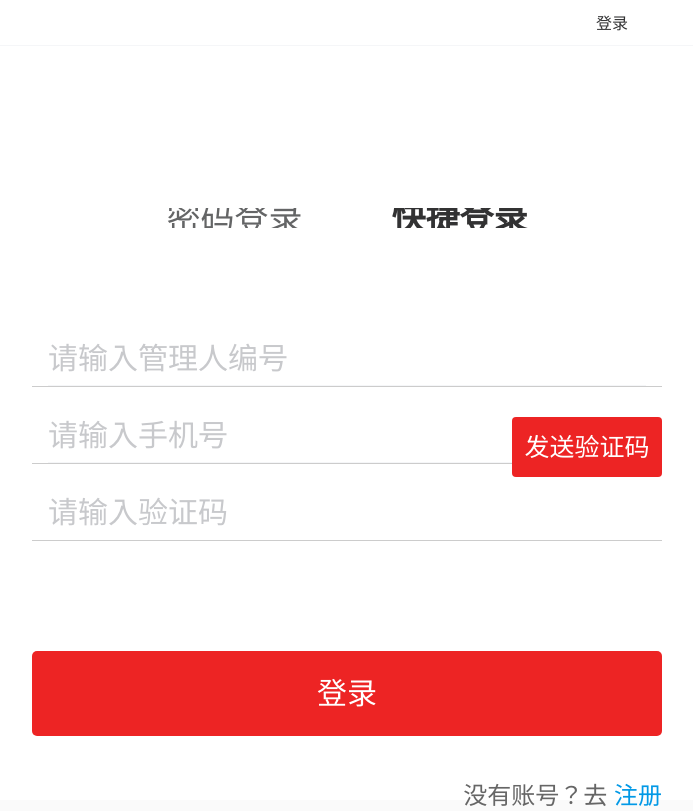
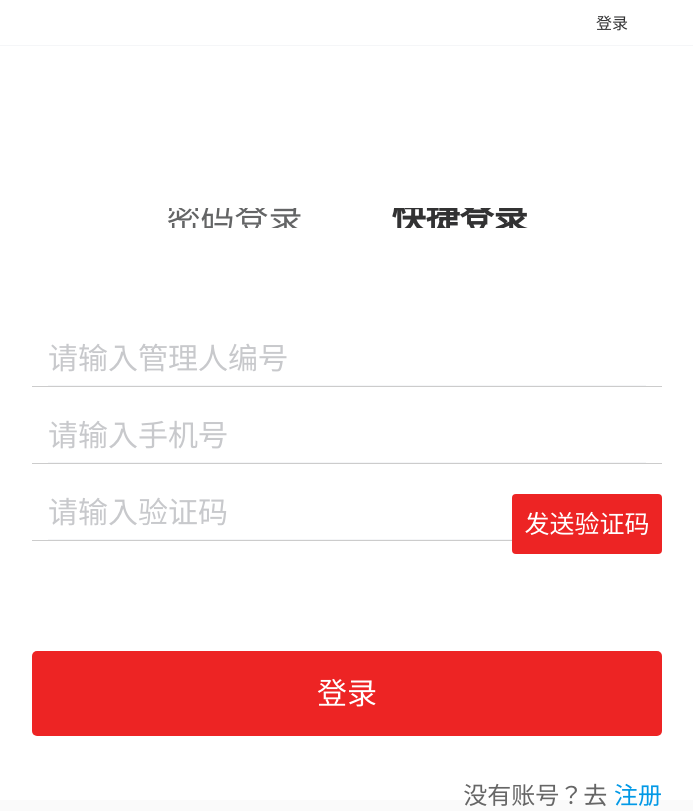
Before and after one commit to taogang2020/front-planner, a Vue app: page /login in a window 1280 px wide. Both pictures are taken after a click on the tab "快捷登录". Shown: the whole page, without its empty margins (28-721 px from the left). Built offline with nearby package versions, Linux system fonts and the light colour scheme.

Commit message:
发送验证码调整位置

```diff
--- a/src/components/account/Login.vue
+++ b/src/components/account/Login.vue
@@ -11,11 +11,11 @@
 
       <van-tab title="快捷登录">
         <van-field v-model="form.memberCode" placeholder="请输入管理人编号" />
+        <van-field v-model="form.operatorPhone" placeholder="请输入手机号" />
         <div class="sendTop">
-          <van-field v-model="form.operatorPhone" placeholder="请输入手机号" />
+          <van-field v-model="form.validCode" placeholder="请输入验证码" />
           <p class="send" @click="getcode()" v-html="text_code" v-bind:class="{active:isactive}"></p>
         </div>
-        <van-field v-model="form.validCode" placeholder="请输入验证码" />
       </van-tab>
     </van-tabs>
 
```
